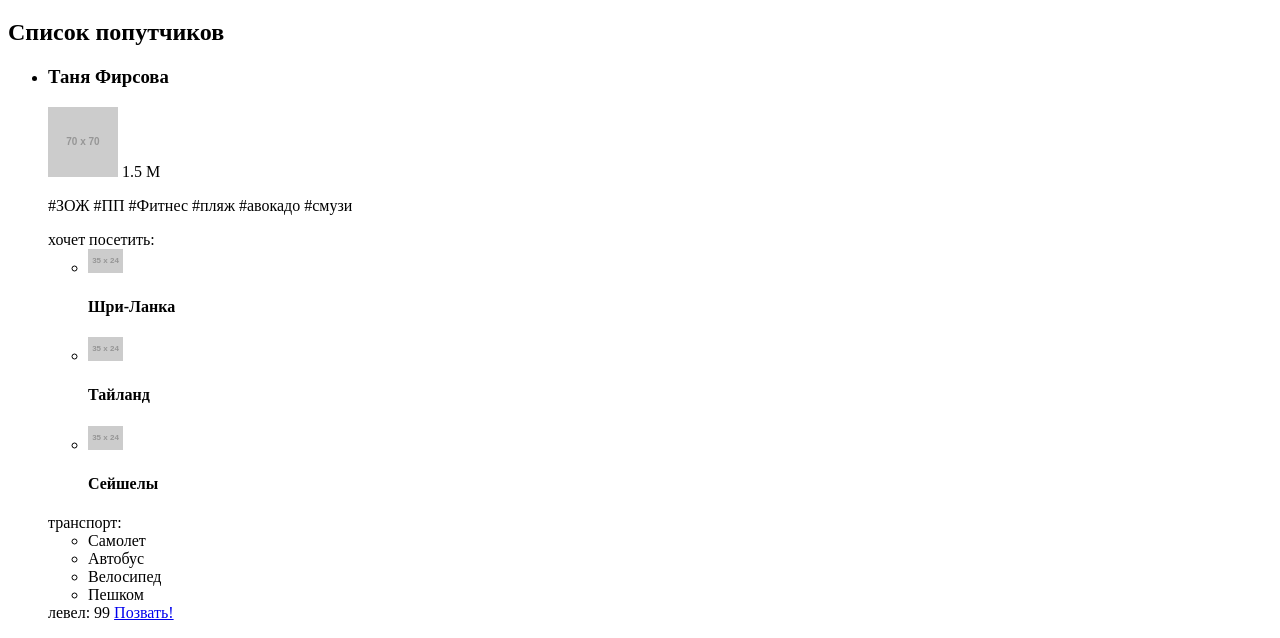
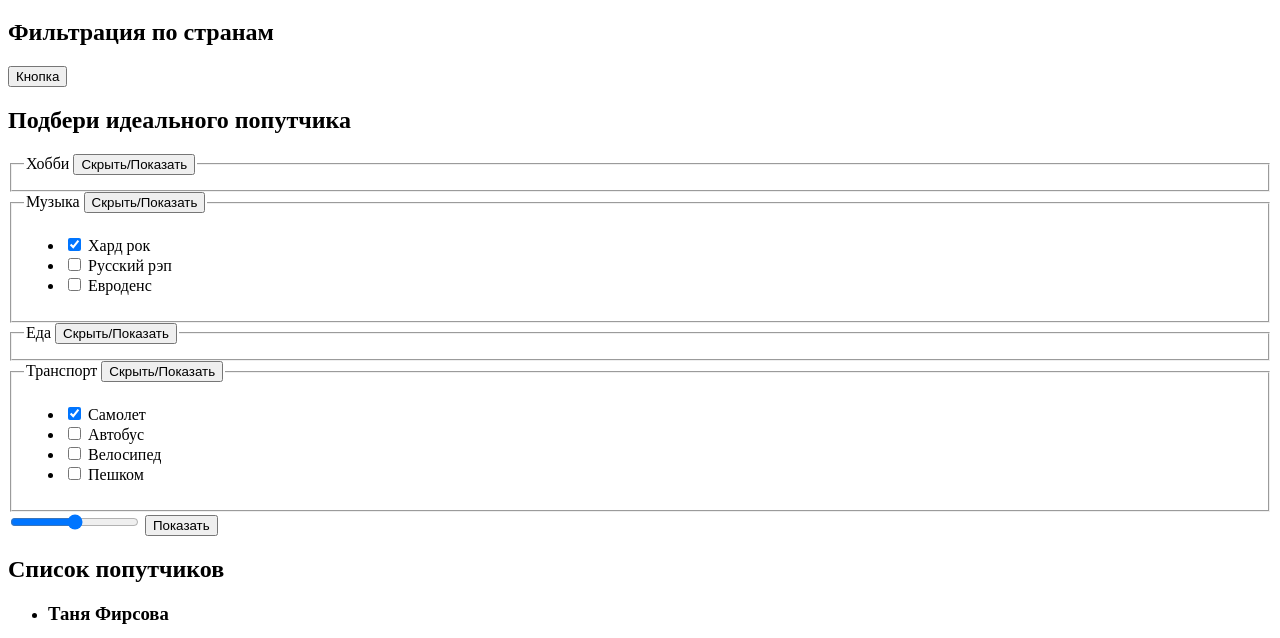
Before and after one commit to JhonySmith/661141-pognali-18, a website: page source/companions.html in a window 1280 px wide. Shown: the part 113-751 px from the top of the page. Drawn offline with Linux system fonts and the light colour scheme; placeholder pictures from the web are drawn by us.

Commit message:
Верстка companions.html

```diff
--- a/source/companions.html
+++ b/source/companions.html
@@ -16,7 +16,73 @@
     </nav>
     <h1 class="page-header__title">Попутчики</h1>
   </header>
+
   <main class="page-main">
+    <section class="companion-country-filters">
+      <h2 class="companion-country-filters__title section-title">Фильтрация по странам</h2>
+      <button>Кнопка</button>
+    </section>
+
+    <section class="companion-filters">
+      <h2 class="companion-filters__title section-title">Подбери идеального попутчика</h2>
+      <form action="" class="companion-filters-form">
+        <fieldset class="companion-filters__fieldset">
+          <legend class="companion-filters__fieldset-title">Хобби <button class="companion-filters__show-hide-button"
+              type="button">Скрыть/Показать</button></legend>
+        </fieldset>
+        <fieldset class="companion-filters__fieldset">
+          <legend class="companion-filters__fieldset-title">Музыка <button class="companion-filters__show-hide-button"
+              type="button">Скрыть/Показать</button></legend>
+          <ul class="companion-filters__chk-list">
+            <li class="companion-filters__chk-item">
+              <input class="companion-filters__chk-box" type="checkbox" id="hard-rock" name="hard-rock"
+                value="hard-rock" checked />
+              <label for="hard-rock">Хард рок</label>
+            </li>
+            <li class="companion-filters__chk-item">
+              <input class="companion-filters__chk-box" type="checkbox" id="russian-rap" name="russian-rap"
+                value="russian-rap" />
+              <label for="russian-rap">Русский рэп</label>
+            </li>
+            <li class="companion-filters__chk-item">
+              <input class="companion-filters__chk-box" type="checkbox" id="eurodance" name="eurodance"
+                value="eurodance" />
+              <label for="eurodance">Евродeнс</label>
+            </li>
+          </ul>
+        </fieldset>
+        <fieldset class="companion-filters__fieldset">
+          <legend class="companion-filters__fieldset-title">Еда <button class="companion-filters__show-hide-button"
+              type="button">Скрыть/Показать</button></legend>
+        </fieldset>
+        <fieldset class="companion-filters__fieldset">
+          <legend class="companion-filters__fieldset-title">Транспорт <button
+              class="companion-filters__show-hide-button" type="button">Скрыть/Показать</button></legend>
+          <ul class="companion-filters__chk-list">
+            <li class="companion-filters__chk-item">
+              <input class="companion-filters__chk-box" type="checkbox" id="airplane" name="airplane" value="airplane"
+                checked />
+              <label for="airplane">Самолет</label>
+            </li>
+            <li class="companion-filters__chk-item">
+              <input class="companion-filters__chk-box" type="checkbox" id="bus" name="bus" value="bus" />
+              <label for="bus">Автобус</label>
+            </li>
+            <li class="companion-filters__chk-item">
+              <input class="companion-filters__chk-box" type="checkbox" id="bicycle" name="bicycle" value="bicycle" />
+              <label for="bicycle">Велосипед</label>
+            </li>
+            <li class="companion-filters__chk-item">
+              <input class="companion-filters__chk-box" type="checkbox" id="foot" name="foot" value="foot" />
+              <label for="foot">Пешком</label>
+            </li>
+          </ul>
+        </fieldset>
+        <input type="range">
+        <button class="companion-filters__submit-button" type="submit">Показать</button>
+      </form>
+    </section>
+
     <section class="companions-cards">
       <h2 class="visually-hidden">Список попутчиков</h2>
       <ul class="companions-cards__list">
@@ -160,7 +226,9 @@
       <button class="companions-cards__button-left">Назад</button>
       <button class="companions-cards__button-right">Вперед</button>
     </section>
+
   </main>
+
   <footer class="page-footer">
     <a class="page-footer__logo logo">
       <img src="https://via.placeholder.com/100x19" width="100" height="19" alt="Погнали?">
@@ -177,6 +245,7 @@
       <a class="button copyright__link" href="#">HTML Academy</a>
     </div>
   </footer>
+
 </body>
 
 </html>
```
